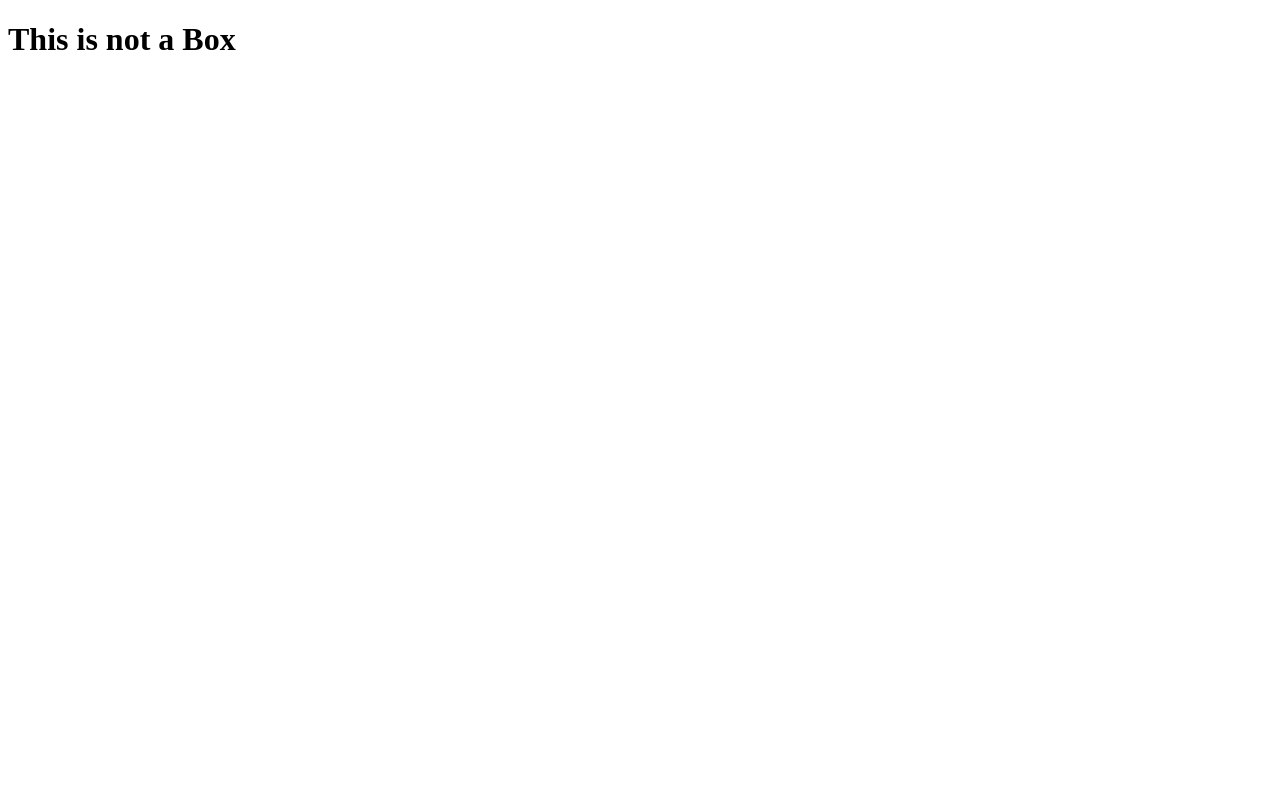
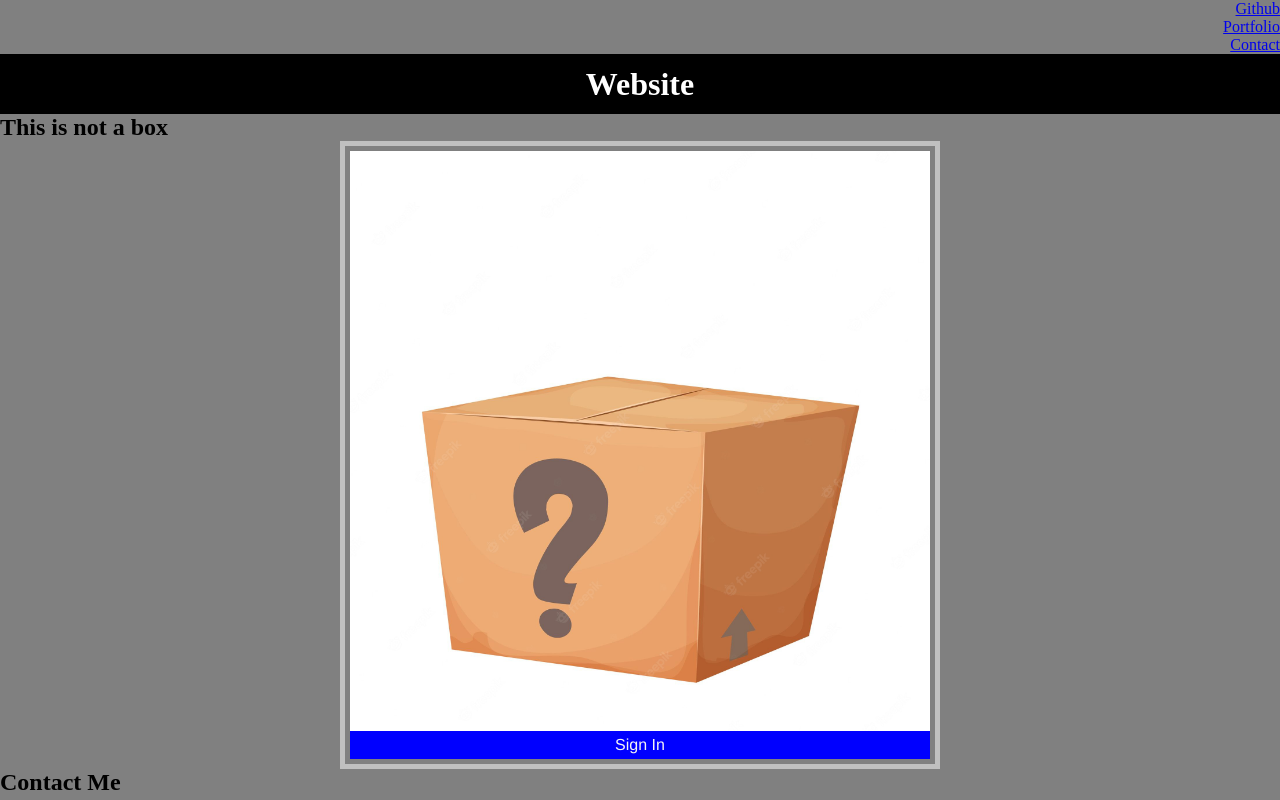
Before and after one commit to PeterM012/This-is-a-website, a plain HTML site: page index.html in a window 1280 px wide. Drawn offline with Linux system fonts and the light colour scheme; files that its build step writes are made by us from their sources.

Commit message:
added updated code

```diff
--- a/CSS/style.css
+++ b/CSS/style.css
@@ -0,0 +1,68 @@
+h1{
+    text-align: center;
+}
+
+
+header {
+    height: 60px;
+    width: 100%;
+    line-height: 60px;
+    background-color: black;
+    color: white;
+  }
+
+.header nav {
+    padding-top: 15px;
+    margin-right: 20px;
+    float: right;
+    font-family: 'Gill Sans', 'Gill Sans MT', Calibri, 'Trebuchet MS', sans-serif;
+    font-size: 20px;
+}
+
+.header nav ul {
+    list-style-type: none;
+}
+
+.header nav ul li {
+    display: inline-block;
+    margin-left: 25px;
+}
+
+.text-right{
+    text-align: right;
+ }
+
+ *{
+    box-sizing: border-box;
+    padding: 0;
+    margin: 0;
+ }
+
+nav {
+    display:block
+}
+
+body {
+    background-color: grey;
+}
+
+figure {
+    border: thick #c0c0c0 solid;
+    padding: 5px;
+    max-width: 600px;
+    margin: auto;
+    display: flex;
+    flex-flow: column;
+}
+
+img {
+    max-width: 600px;
+    max-height: 600px;
+}
+
+figcaption {
+    background-color: blue;
+    color: whitesmoke;
+    padding: 5px;
+    text-align: center;
+}
--- a/index.html
+++ b/index.html
@@ -3,26 +3,43 @@
 
   <head>
     <meta charset="UTF-8">
-    <title>This is not a Box</title>
-    <link rel="stylesheet" href="./style.css">
+    <title>Box</title>
+    <link rel="stylesheet" type="text/css" href="./CSS/style.css">
+    <nav class="text-right">
+        <ul>
+            <li><a href="https://github.com/PeterM012/This-is-a-website">Github</a></li>
+            <li><a href="#">Portfolio</a></li>
+            <li><a href="#">Contact</a></li>
+        </ul>
+    </nav>
   </head>
 
 
   <body>
     <header>
-      <h1>This is not a Box</h1>
+      <h1>Website</h1>
     </header>
 
     <main>
       <section>
+        <h2>This is not a box</h2>
+      </section>
+
+      <figure>
+        <img src="./images/mysterybox.png" alt="cartoon box with number question mark"/>
+        <figcaption style="font-family:'Franklin Gothic Medium', 'Arial Narrow', Arial, sans-serif">Sign In</figcaption>
+      </figure>
+
+      <section>
+        <h2>Contact Me</h2>
+      </section>
 
 
-      </section>
-
-      <section>
-
-      </section>
     </main>
   </body>
 
+  <footer>
+
+  </footer>
+
 </html>
```
